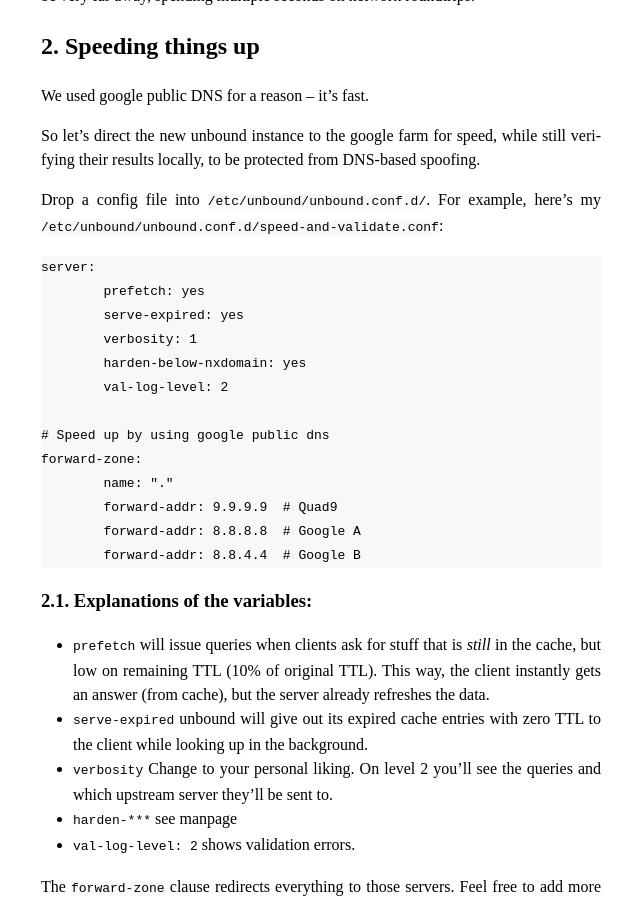
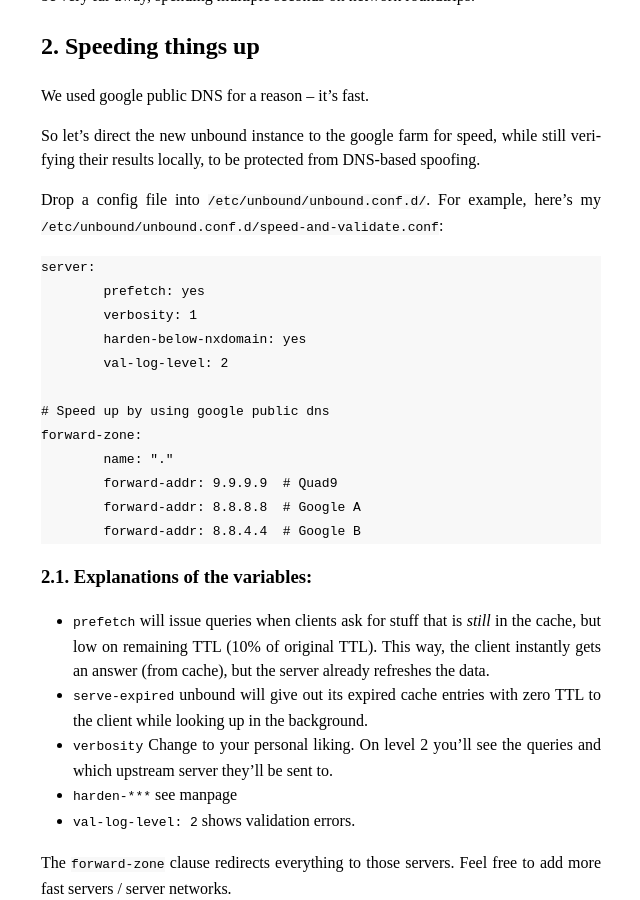
Before and after one commit to dannyedel/blog, a Jekyll site: the page built from _posts/2017-11-20-dnssec-unbound-fast-but-verified.md, in a window 1280 px wide and 900 px high, scrolled down 802 px. Shown: the whole window, without its empty margins (319-959 px from the left). Built offline with Jekyll 4.4.1, drawn with Linux system fonts in a browser that asks for light colours.

Commit message:
no serve expired

````diff
--- a/_posts/2017-11-20-dnssec-unbound-fast-but-verified.md
+++ b/_posts/2017-11-20-dnssec-unbound-fast-but-verified.md
@@ -50,7 +50,6 @@ here's my `/etc/unbound/unbound.conf.d/speed-and-validate.conf`:
 ```text
 server:
 	prefetch: yes
-	serve-expired: yes
 	verbosity: 1
 	harden-below-nxdomain: yes
 	val-log-level: 2
````
